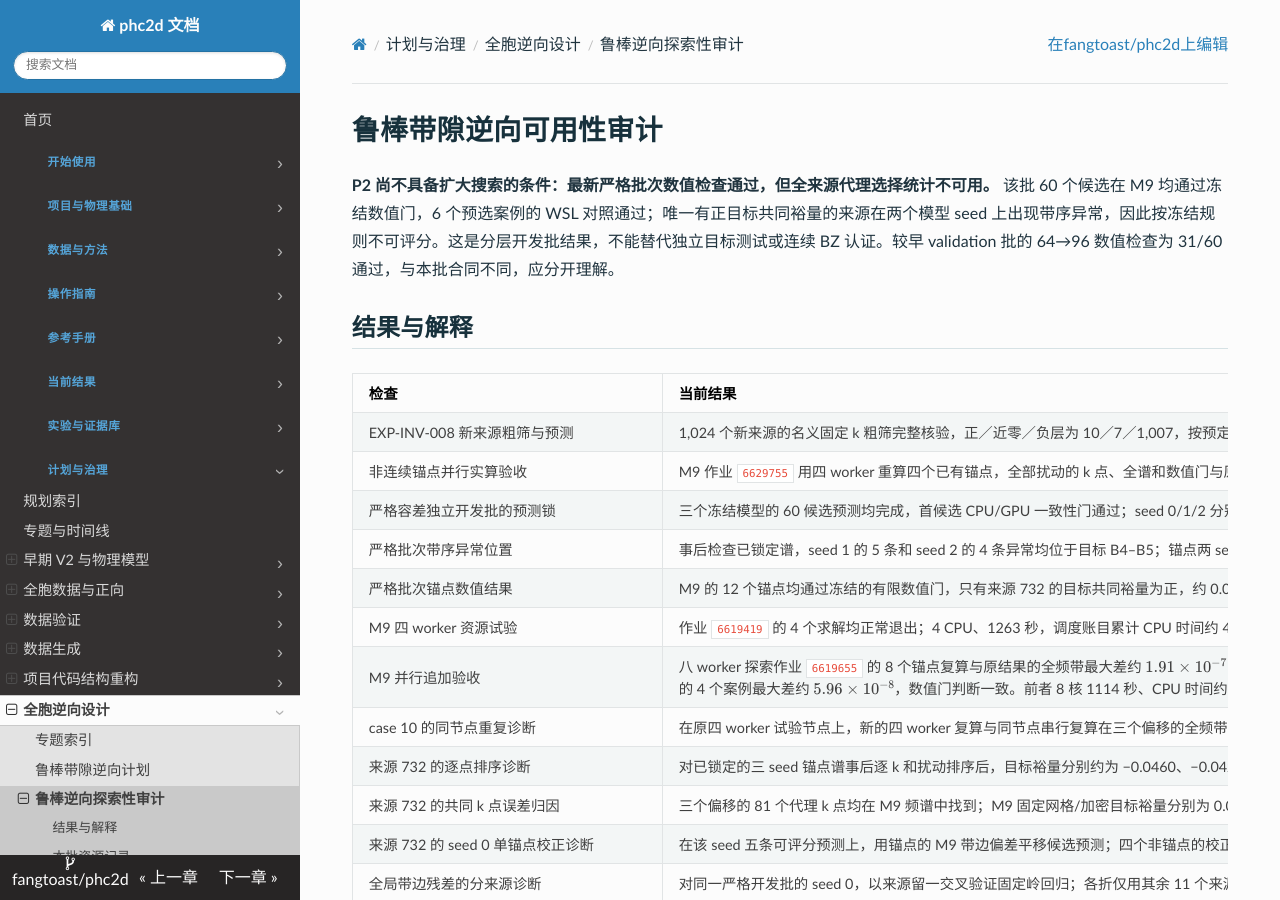
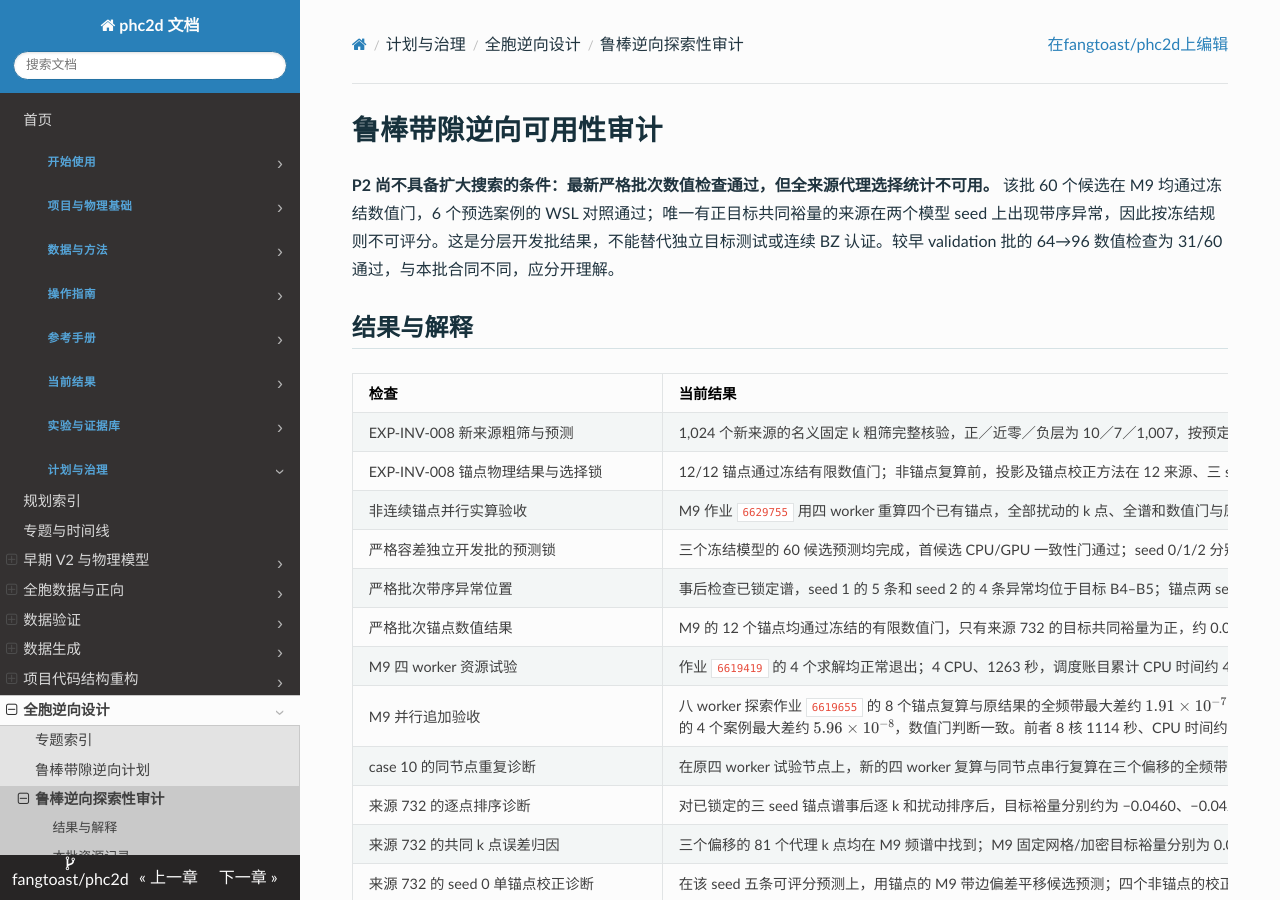
Before and after one commit to fangtoast/phc2d, an MkDocs documentation site: the page built from docs/results/inverse/鲁棒带隙逆向可用性审计.md, in a window 1280 px wide and 900 px high. Built offline with MkDocs 1.6.1, drawn with Linux system fonts in a browser that asks for light colours.

Commit message:
Record verified inverse anchors and locked choices

```diff
--- a/docs/results/inverse/鲁棒带隙逆向可用性审计.md
+++ b/docs/results/inverse/鲁棒带隙逆向可用性审计.md
@@ -36,7 +36,8 @@ source_artifacts:
 
 | 检查 | 当前结果 | 含义 |
 |---|---|---|
-| EXP-INV-008 新来源粗筛与预测 | 1,024 个新来源的名义固定 k 粗筛完整核验，正／近零／负层为 10／7／1,007，按预定规则各选 4 个并重建 60 候选。三个 GL seed 的预测已锁定：原始 seed 0 有 7 条带序异常，seed 1/2 无异常；逐点投影后的三组各 60 条可评分。[粗筛审计](../../../runs/20261101/EXP-INV-008_202611011652/coarse_screen/collection_audit.json) · [预测锁](../../../runs/20261101/EXP-INV-008_202611011652/prediction_lock.json) | 这是新的条件开发批：粗筛仅限名义固定 k 网格，投影是单独的方法输出，不改变原始异常。物理锚点正在计算，尚无候选物理比较、六例 WSL 对照或本批 P2 结论。 |
+| EXP-INV-008 新来源粗筛与预测 | 1,024 个新来源的名义固定 k 粗筛完整核验，正／近零／负层为 10／7／1,007，按预定规则各选 4 个并重建 60 候选。三个 GL seed 的预测已锁定：原始 seed 0 有 7 条带序异常，seed 1/2 无异常；逐点投影后的三组各 60 条可评分。[粗筛审计](../../../runs/20261101/EXP-INV-008_202611011652/coarse_screen/collection_audit.json) · [预测锁](../../../runs/20261101/EXP-INV-008_202611011652/prediction_lock.json) | 这是新的条件开发批：粗筛仅限名义固定 k 网格，投影是单独的方法输出，不改变原始异常。锚点物理结果见下行；尚无非锚点物理比较、六例 WSL 对照或本批 P2 结论。 |
+| EXP-INV-008 锚点物理结果与选择锁 | 12/12 锚点通过冻结有限数值门；非锚点复算前，投影及锚点校正方法在 12 来源、三 seed 均完成候选选择，原始方法按共同规则有 2 个来源不可评分。[锚点审计](../../../runs/20261101/EXP-INV-008_202611011652/anchors/complete_audit.json) · [选择复核](../../../runs/20261101/EXP-INV-008_202611011652/anchor_choice_audit.json) | 仅锚点通过不代表选中结构达到目标；48 个非锚点与六例 WSL 复核尚未完成。原始异常未被投影覆盖，P2 结论仍待完整批次和冻结统计门。 |
 | 非连续锚点并行实算验收 | M9 作业 `6629755` 用四 worker 重算四个已有锚点，全部扰动的 k 点、全谱和数值门与原记录一致，最大频率差约 $2.07\times10^{-7}$；单 worker 最大 RSS 约 336–339 MiB，平均 CPU 利用率约 76.5%。[验收证据](../../../runs/20261101/EXP-INV-007_preflight_202611011445/sparse_anchor_pilot/audit.json) | 四例旧结构、单节点的工程验收；作业账目峰值包含环境准备，cgroup 峰值未知。新结构的内存和物理数值门仍须分别检查，不能据此认定历史全谱超差问题已解决。 |
 | 严格容差独立开发批的预测锁 | 三个冻结模型的 60 候选预测均完成，首候选 CPU/GPU 一致性门通过；seed 0/1/2 分别有 0/5/4 条带序异常。来源 732 的锚点在 seed 1 和 2 均异常，无法按冻结合同评分 | 已不能满足该批预注册的 12 来源全部可评分条件，不能通过替换样本或放宽门槛改变判断。三 seed 共用同一来源；该批最终物理数值门和跨环境检查另见下方完整物理行。 |
 | 严格批次带序异常位置 | 事后检查已锁定谱，seed 1 的 5 条和 seed 2 的 4 条异常均位于目标 B4–B5；锚点两 seed 的最小相邻频差分别约为 −0.00768 和 −0.000229 | 这是同一来源的代理谱诊断，不是独立结构样本或物理结果；不能仅把非目标频带异常排除后恢复评分。下一轮需独立评估带序问题的修复及其对目标带边误差的影响 |
```
Also changed, not shown: PROJECT_MAP.md (+1 -1 lines), experiments/research/EXP-INV-008-投影校正独立开发.md (+2 -2 lines).
